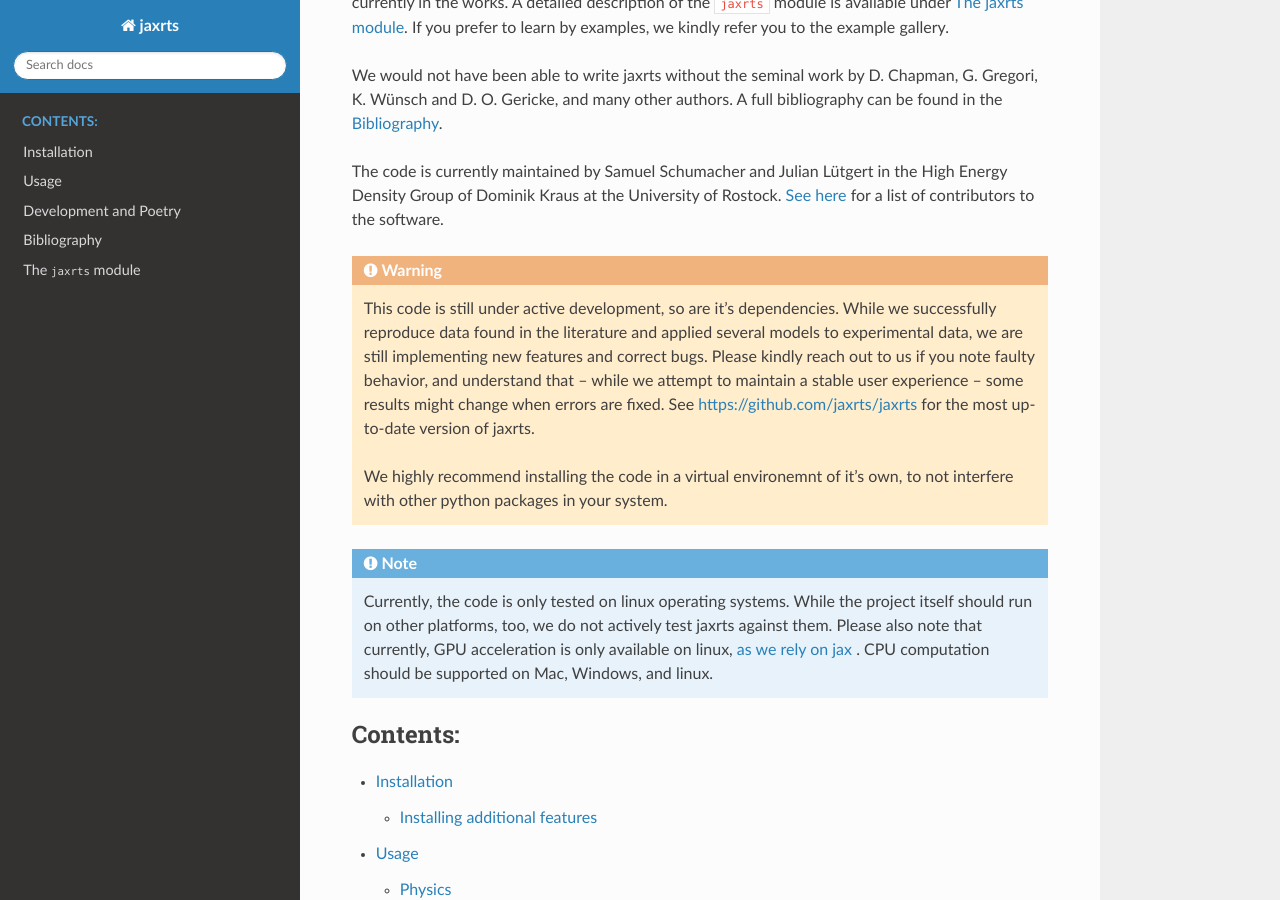
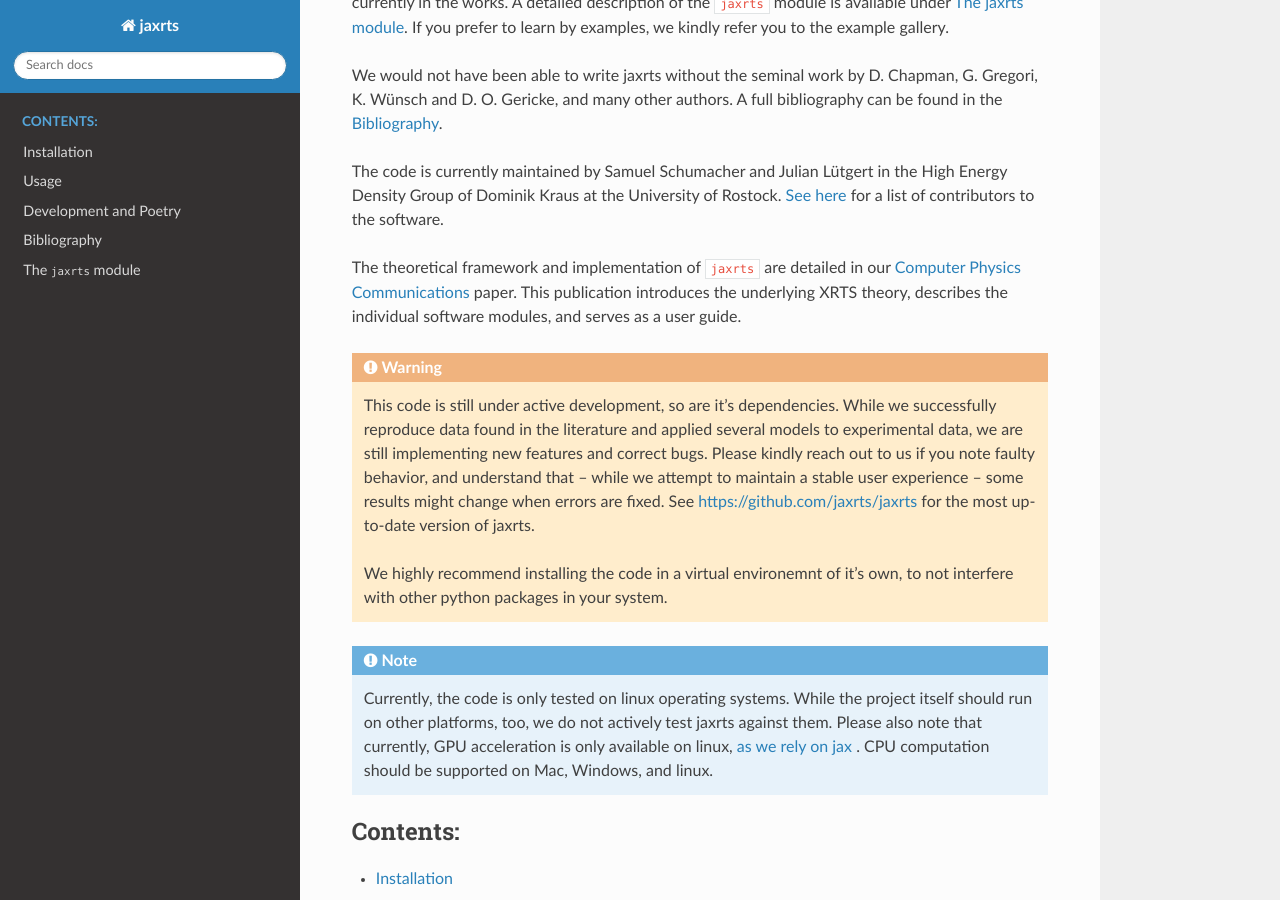
Before and after one commit to JaXRTS/jaxrts, a Sphinx documentation site: the page built from doc/source/index.rst, in a window 1280 px wide and 900 px high, scrolled down 939 px. Built offline with Sphinx 7.4.7 and the Read the Docs theme 3.1.0, drawn with Linux system fonts in a browser that asks for light colours; pages that are not in the unit, such as notebooks, are missing from menus; cross-references to code outside the pages are shown as plain code.

Commit message:
Add publication reference to doc
Added reference to the jaxrts paper to the doc.

```diff
--- a/doc/source/index.rst
+++ b/doc/source/index.rst
@@ -36,6 +36,11 @@ The code is currently maintained by Samuel Schumacher and Julian Lütgert in the
 High Energy Density Group of Dominik Kraus at the University of Rostock.
 `See here <https://github.com/JaXRTS/jaxrts/graphs/contributors>`__ for a list
 of contributors to the software.
+
+The theoretical framework and implementation of ``jaxrts`` are detailed in our
+`Computer Physics Communications <https://www.sciencedirect.com/science/article/pii/S0010465526001554>`_ paper.
+This publication introduces the underlying XRTS theory, describes the individual
+software modules, and serves as a user guide.
 
 .. warning::
 
```
